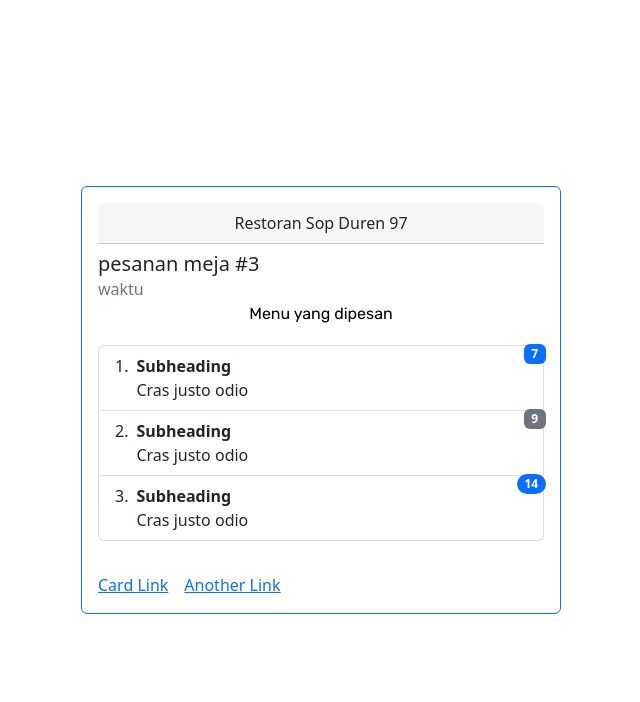
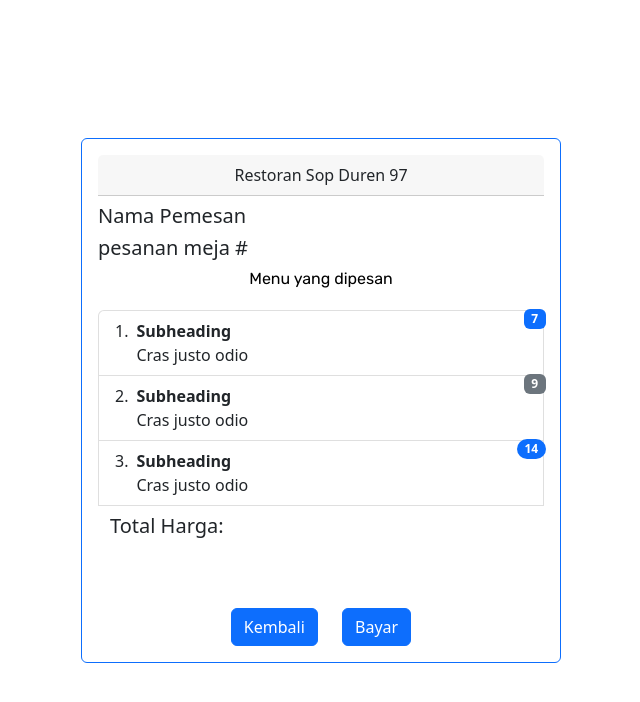
Before and after one commit to Daexaf/Project-Skripsi, a React (Create React App) app: page /sukses/1 in a window 1280 px wide. Shown: the top 702 px of the page, without its empty margins (319-959 px from the left). Built offline with nearby package versions, Linux system fonts and the light colour scheme; no server answers.

Commit message:
tambah struk data

```diff
--- a/src/app/counterSlice.js
+++ b/src/app/counterSlice.js
@@ -3,6 +3,7 @@ import { createSlice } from "@reduxjs/toolkit";
 const initialState = {
   value: 0,
   timeTaken: 0,
+  table_name: null,
 };
 
 export const counterSlice = createSlice({
@@ -28,10 +29,13 @@ export const counterSlice = createSlice({
     endData: (state, action) => {
       state.timeTaken = action.payload - state.value;
     },
+    table_name: (state, action) => {
+      state.table_name = action.payload;
+    },
   },
 });
 
 // Action creators are generated for each case reducer function
-export const { timeData, endData } = counterSlice.actions;
+export const { timeData, endData, table_name } = counterSlice.actions;
 
 export default counterSlice.reducer;
--- a/src/components/order/TotalBayar.jsx
+++ b/src/components/order/TotalBayar.jsx
@@ -4,7 +4,7 @@ import numberWithCommas from "../../utils/utils";
 import { FontAwesomeIcon } from "@fortawesome/react-fontawesome";
 import { faShoppingCart } from "@fortawesome/free-solid-svg-icons";
 import axios from "axios";
-import { API_URL } from "../../utils/constants";
+import { API_URL2 } from "../../utils/constants";
 import { Link } from "react-router-dom";
 
 export default class TotalBayar extends Component {
@@ -13,9 +13,9 @@ export default class TotalBayar extends Component {
       total_bayar: totalBayar,
       menus: this.props.keranjangs,
     };
-    axios.post(API_URL + "pesanans", pesanan).then((res) => {
-      this.props.history.push("/sukses");
-    });
+    // axios.post(API_URL2 + "pesanans", pesanan).then((res) => {
+    //   this.props.history.push("/sukses");
+    // });
   };
   render() {
     const totalBayar = this.props.keranjangs.reduce(function (result, item) {
--- a/src/pages/LoginUser.jsx
+++ b/src/pages/LoginUser.jsx
@@ -3,7 +3,7 @@ import { useNavigate, useParams } from "react-router-dom";
 import axios from "axios";
 import { API_URL2 } from "../utils/constants";
 import { useSelector, useDispatch } from "react-redux";
-import { timeData } from "../app/counterSlice";
+import { table_name, timeData } from "../app/counterSlice";
 
 export const LoginUser = () => {
   const [name, setName] = useState("");
@@ -36,6 +36,7 @@ export const LoginUser = () => {
     dispatch(timeData(Date.now()));
     axios.post(API_URL2 + `table/`, data).then((res) => {
       const alamat = res.data.data[0].id_tables;
+      dispatch(table_name(id));
       navigate(`/Home/${alamat}`);
       console.log(res);
     });
--- a/src/pages/Sukses.jsx
+++ b/src/pages/Sukses.jsx
@@ -3,30 +3,28 @@ import { useNavigate } from "react-router-dom";
 import { Image, ListGroup, Badge, Button, Card } from "react-bootstrap";
 import axios from "axios";
 import "./sukses.css";
-import { API_URL } from "../utils/constants";
+import { API_URL2 } from "../utils/constants";
 import { useParams } from "react-router-dom";
 
 const Sukses = () => {
   const { id } = useParams();
   const navigate = useNavigate();
   let [hasil, setHasil] = useState();
+  const [tableDetail, setTableDetail] = useState();
+  // const table_name = useSelector((state) => state.counter.table_name);
+  // console.log(table_name, "nama table");
 
-  // useEffect(() => {
-  //   axios
-  //     .get(API_URL + "keranjangs")
-  //     .then((res) => {
-  //       const keranjangs = res.data;
-  //       keranjangs.map(function (item) {
-  //         return axios
-  //           .delete(API_URL + "keranjangs/" + item.id)
-  //           .then((res) => console.log(res))
-  //           .catch((error) => console.log(error));
-  //       });
-  //     })
-  //     .catch((error) => {
-  //       console.log("Error yaa ", error);
-  //     });
-  // }, []);
+  useEffect(() => {
+    axios
+      .get(API_URL2 + `table/${id}`)
+      .then((res) => {
+        console.log(res.data.data[0]);
+        setTableDetail(res.data.data[0]);
+      })
+      .catch((error) => {
+        console.log("Error yaa ", error);
+      });
+  }, []);
 
   // useEffect(() => {
   //   axios
@@ -59,8 +57,15 @@ const Sukses = () => {
           <Card.Header className="text-center">
             Restoran Sop Duren 97
           </Card.Header>
-          <Card.Title className="mt-2">pesanan meja #3</Card.Title>
-          <Card.Subtitle className=" text-muted">waktu</Card.Subtitle>
+          <Card.Title className="mt-2">
+            Nama Pemesan {tableDetail?.name}
+          </Card.Title>
+          <Card.Title className="mt-2">
+            pesanan meja #{tableDetail?.table_name}
+          </Card.Title>
+          <Card.Subtitle className=" text-muted">
+            {tableDetail?.time_start}
+          </Card.Subtitle>
           <Card.Text className="text-center text-black">
             Menu yang dipesan
           </Card.Text>
@@ -98,13 +103,24 @@ const Sukses = () => {
                   14
                 </Badge>
               </ListGroup.Item>
+              <Card.Title className="mt-2 ml-3">
+                Total Harga: {tableDetail?.table_name}
+              </Card.Title>
             </ListGroup>
           </ListGroup>
         </Card.Body>
 
-        <Card.Body>
-          <Card.Link href="#">Card Link</Card.Link>
-          <Card.Link href="#">Another Link</Card.Link>
+        <Card.Body className="text-center">
+          <Button
+            variant="primary"
+            className="mr-5"
+            onClick={() => {
+              navigate(`/Order/${id}`);
+            }}
+          >
+            Kembali
+          </Button>{" "}
+          <Button variant="primary">Bayar</Button>{" "}
         </Card.Body>
       </Card>
     </div>
```
